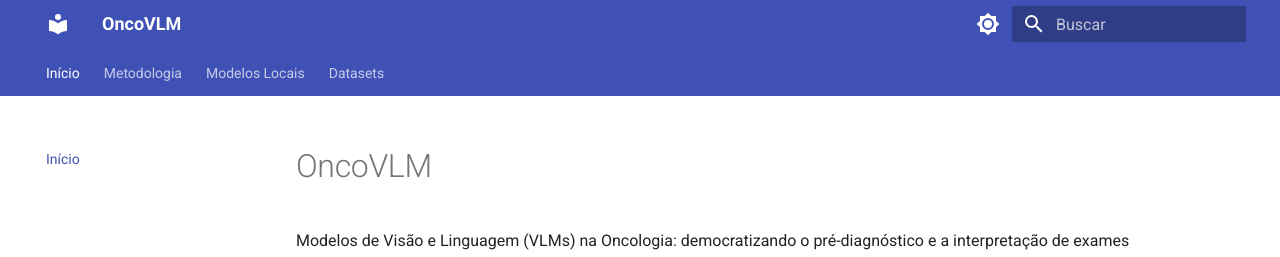
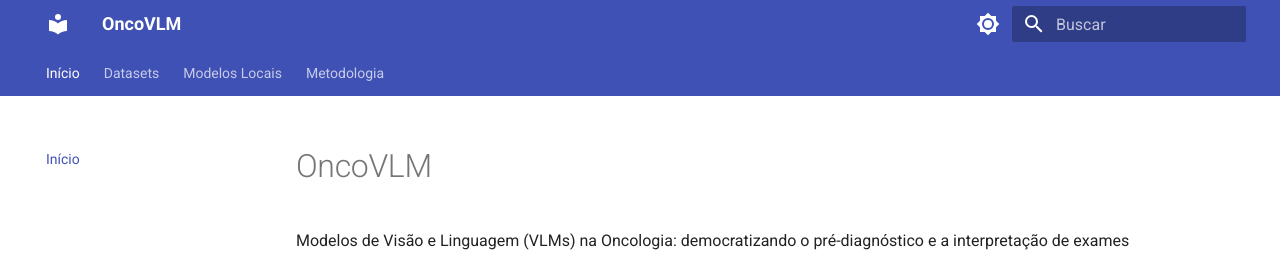
Before and after one commit to medeirosdev/pesquisa-vlm-oncologia-ic, an MkDocs documentation site: the page built from docs/index.md, in a window 1280 px wide. Shown: the top 257 px of the page. Built offline with MkDocs 1.6.1 and Material for MkDocs 9.7.7, drawn with Linux system fonts in a browser that asks for light colours.

```diff
--- a/mkdocs.yml
+++ b/mkdocs.yml
@@ -26,9 +26,9 @@ theme:
 
 nav:
   - Início: index.md
+  - Datasets: datasets.md
+  - Modelos Locais: modelos-locais.md
   - Metodologia: metodologia.md
-  - Modelos Locais: modelos-locais.md
-  - Datasets: datasets.md
 
 markdown_extensions:
   - tables
```
